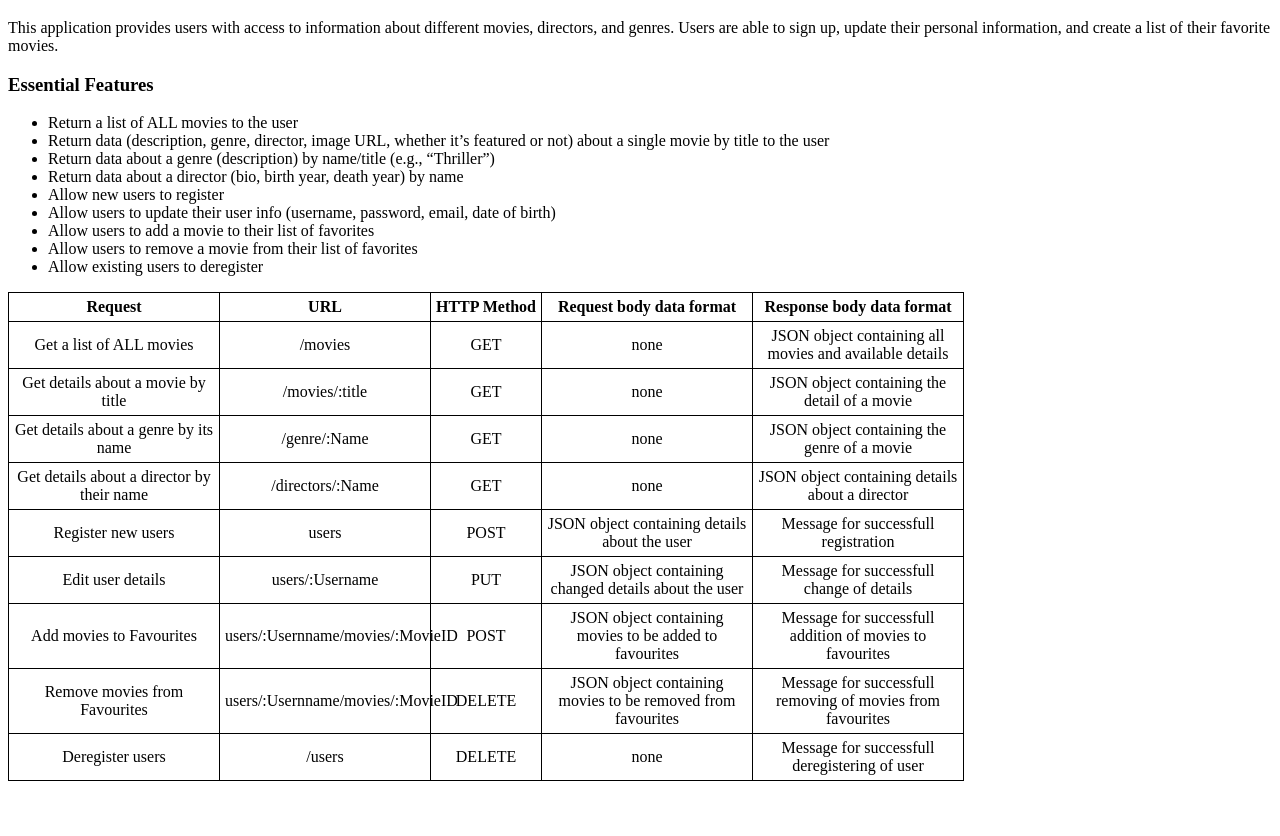
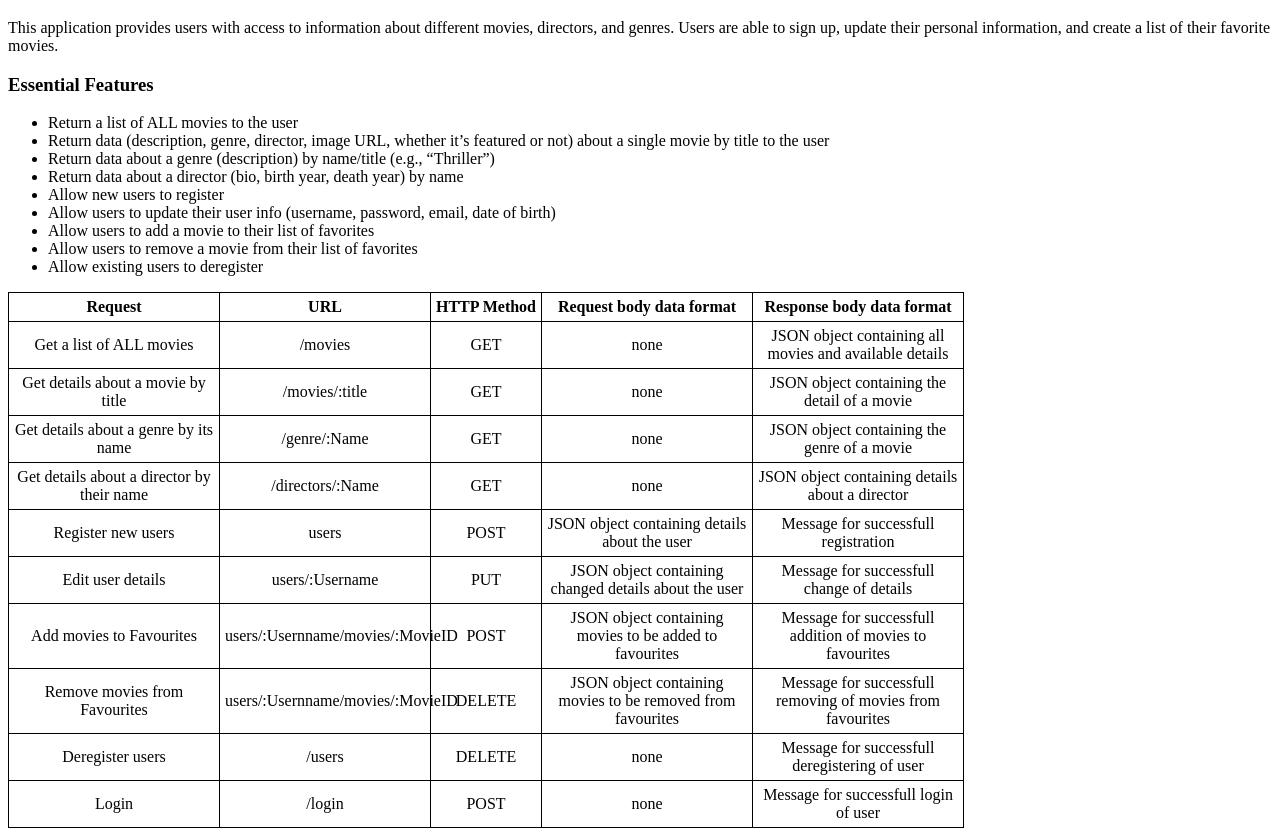
Before and after one commit to martink21/myFlix, a website: page public/documentation.html in a window 1280 px wide. Shown: the part 61-897 px from the top of the page. Before the commit the page ends 850 px from the top, so only its background shows below. Drawn offline with Linux system fonts and the light colour scheme.

Commit message:
Added login endpoint

```diff
--- a/public/documentation.html
+++ b/public/documentation.html
@@ -105,6 +105,14 @@
                 <td>Message for successfull deregistering of user</td>
             </tr>
 
+            <tr>
+                <td>Login</td>
+                <td>/login</td>
+                <td>POST</td>
+                <td>none</td>
+                <td>Message for successfull login of user</td>
+            </tr>
+
         </tbody>
     </table>
 
```
